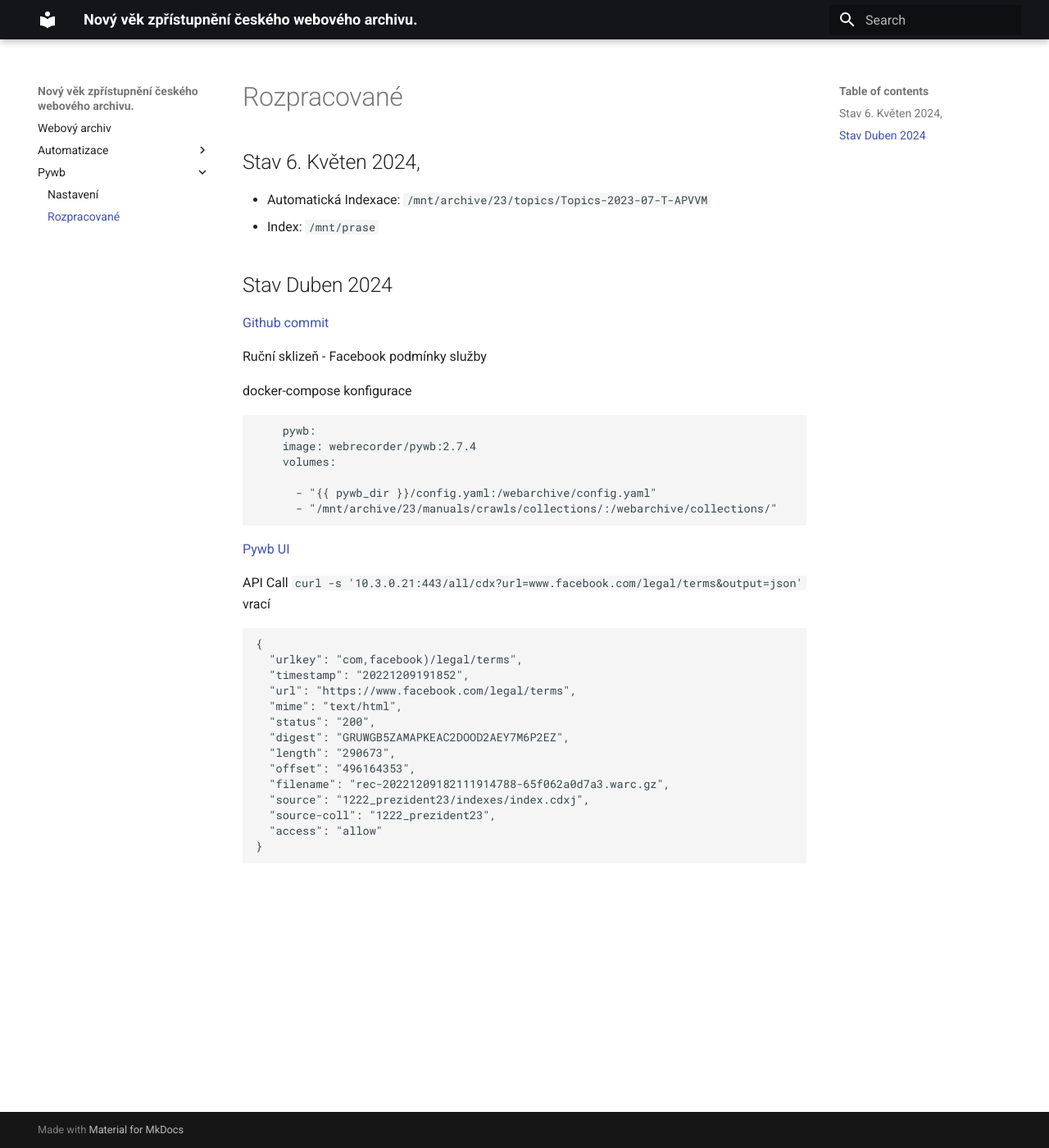
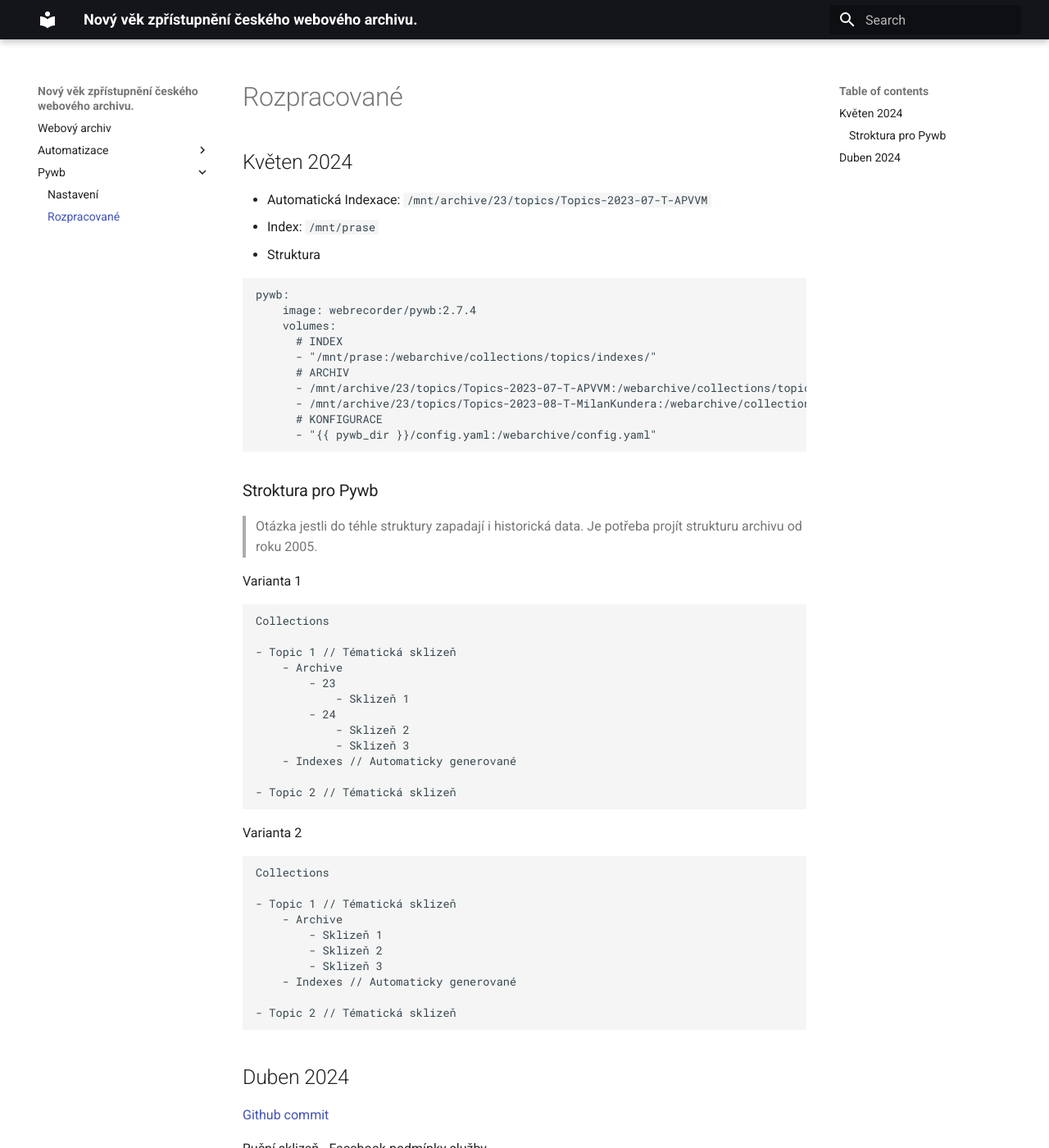
Before and after one commit to WebarchivCZ/pywb, an MkDocs documentation site: the page built from docs/Pywb/rozpracované.md, in a window 1280 px wide and 1400 px high. Shown: the whole window at 82% size. Built offline with MkDocs 1.6.1 and Material for MkDocs 9.7.7, drawn with Linux system fonts in a browser that asks for light colours.

Commit message:
dočištění

````diff
--- a/docs/Pywb/rozpracované.md
+++ b/docs/Pywb/rozpracované.md
@@ -1,11 +1,61 @@
 # Rozpracované
 
-## Stav 6. Květen 2024,
+## Květen 2024
 
 - Automatická Indexace: `/mnt/archive/23/topics/Topics-2023-07-T-APVVM`
 - Index: `/mnt/prase`
+- Struktura
 
-## Stav Duben 2024
+```Dockerfile
+pywb:
+    image: webrecorder/pywb:2.7.4
+    volumes:
+      # INDEX
+      - "/mnt/prase:/webarchive/collections/topics/indexes/"
+      # ARCHIV
+      - /mnt/archive/23/topics/Topics-2023-07-T-APVVM:/webarchive/collections/topics/archive/23/Topics-2023-07-T-APVVM
+      - /mnt/archive/23/topics/Topics-2023-08-T-MilanKundera:/webarchive/collections/topics/archive/23/Topics-2023-08-T-MilanKundera
+      # KONFIGURACE
+      - "{{ pywb_dir }}/config.yaml:/webarchive/config.yaml"
+```
+
+### Stroktura pro Pywb
+
+> Otázka jestli do téhle struktury zapadají i historická data. Je potřeba projít strukturu archivu od roku 2005.
+
+Varianta 1
+
+```
+Collections
+
+- Topic 1 // Tématická sklizeň
+    - Archive
+        - 23
+            - Sklizeň 1
+        - 24
+            - Sklizeň 2
+            - Sklizeň 3
+    - Indexes // Automaticky generované
+
+- Topic 2 // Tématická sklizeň
+```
+
+Varianta 2
+
+```
+Collections
+
+- Topic 1 // Tématická sklizeň
+    - Archive
+        - Sklizeň 1
+        - Sklizeň 2
+        - Sklizeň 3
+    - Indexes // Automaticky generované
+
+- Topic 2 // Tématická sklizeň
+```
+
+## Duben 2024
 
 [Github commit](https://github.com/WebarchivCZ/pywb/commit/bdf54dc3b2ec8d3dc85e5e0d67a8dbcbb12f302e)
 
````
Also changed, not shown: 1 other file.
